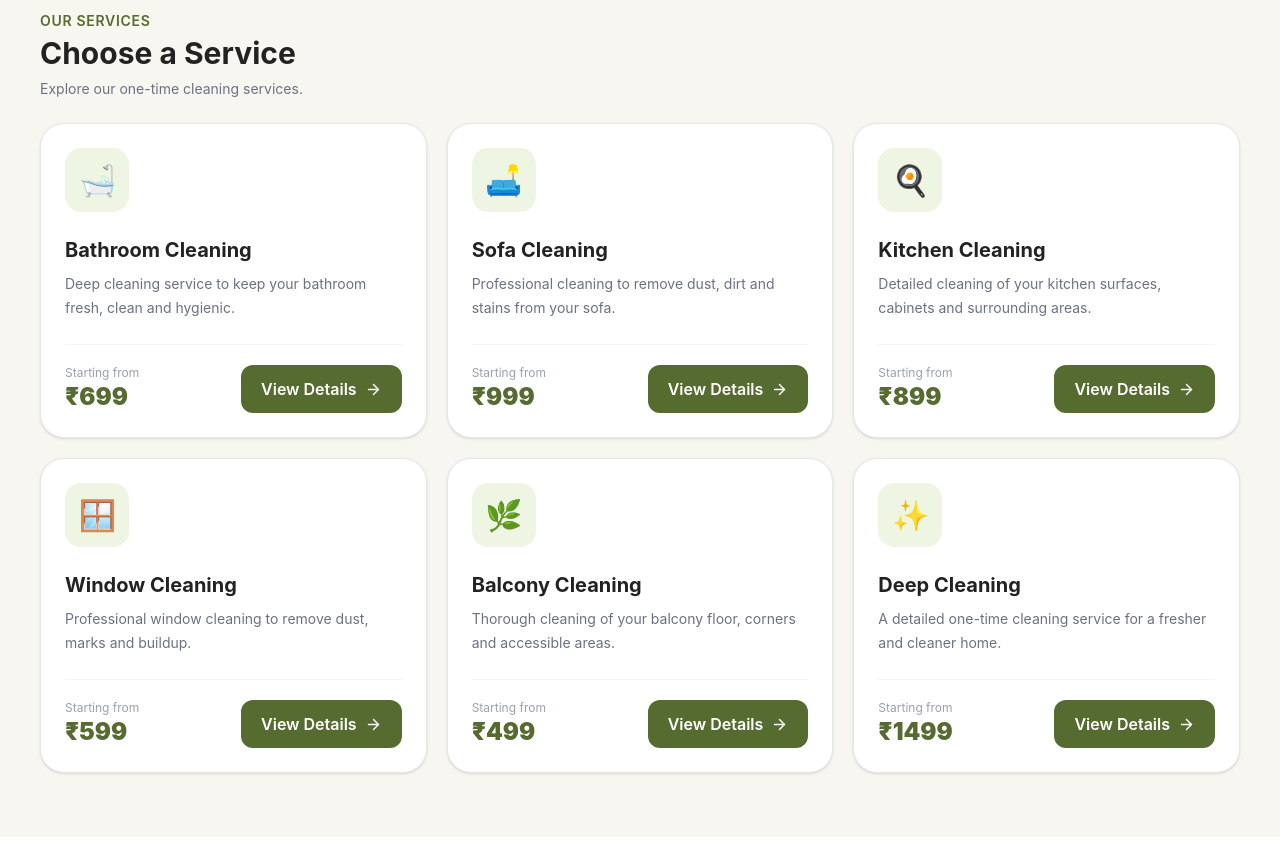
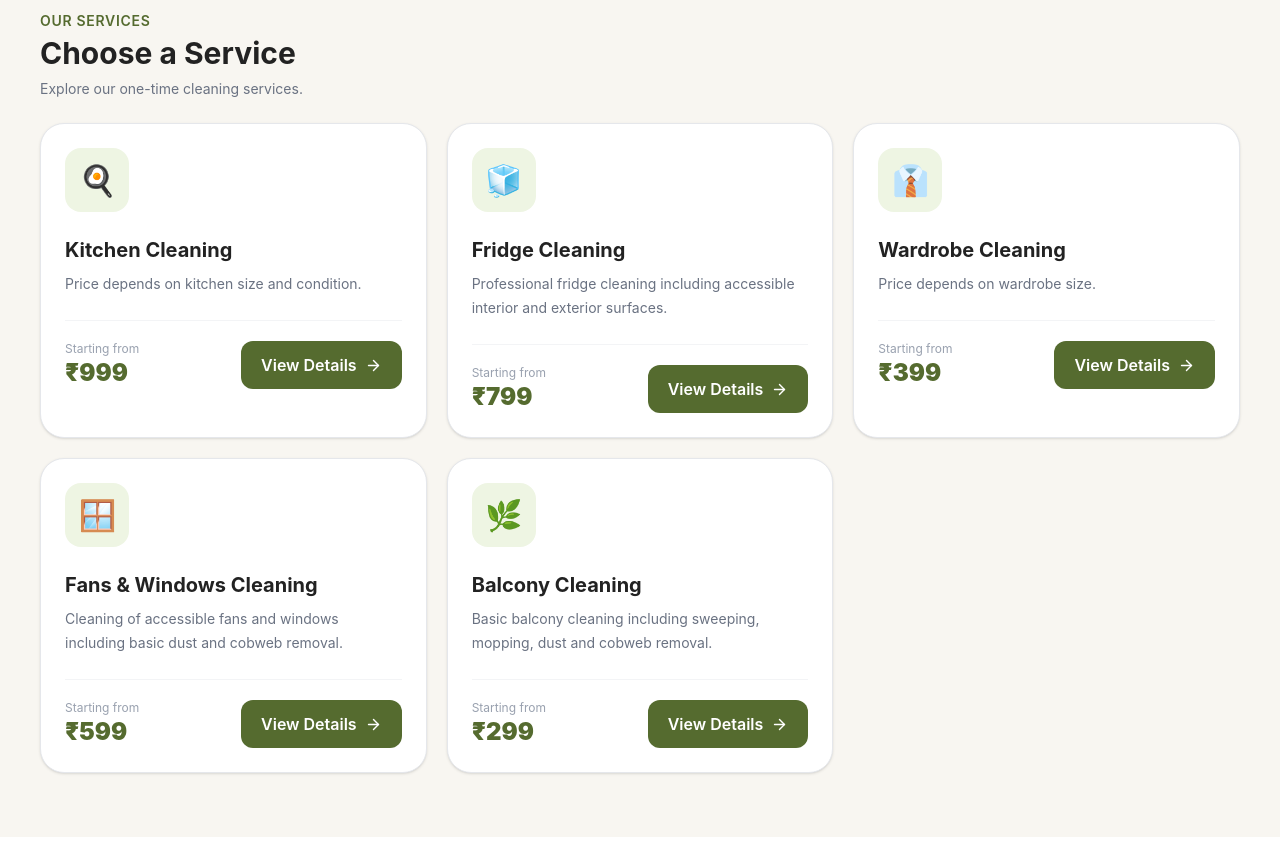
Before and after one commit to ullascodes-67/Dust-In-Time, a React (Vite) app: page /services in a window 1280 px wide. Shown: the part 440-1289 px from the top of the page. Built offline with nearby package versions, Linux system fonts and the light colour scheme.

Commit message:
changed layout of home and services

```diff
--- a/src/App.jsx
+++ b/src/App.jsx
@@ -11,6 +11,7 @@ import BuildPlan from "./pages/BuildPlan";
 import Subscription from "./pages/Subscription";
 import IndividualServices from "./pages/IndividualServices";
 import IndividualServiceDetails from "./pages/IndividualServiceDetails";
+import ScrollToTop from "./comp/ScrollToTop";
 
 function SplashScreen() {
   const [fade, setFade] = useState(false);
@@ -56,6 +57,7 @@ export default function App() {
   return (
     <>
       <NavBar />
+      <ScrollToTop />
 
       <Routes>
         <Route path="/" element={<Home />} />
--- a/src/comp/LandingHero.jsx
+++ b/src/comp/LandingHero.jsx
@@ -5,6 +5,7 @@ import {
   ShieldCheck,
   Clock3,
   Leaf,
+  HeartPulse,
 } from "lucide-react";
 import { useNavigate } from "react-router-dom";
 
@@ -45,9 +46,10 @@ export default function LandingHero() {
             {/* Description */}
 
             <p className="mt-8 max-w-xl text-lg leading-8 text-gray-600">
-              Experience premium home cleaning with trained professionals,
-              flexible monthly plans and trusted service that keeps your home
-              fresh, spotless and stress-free.
+              Experience premium home cleaning with trained
+              professionals,flexible cleaning plans and on-demand servicesand
+              quality service designed to keep your home fresh, spotless and
+              stress-free.
             </p>
 
             {/* Buttons */}
@@ -72,12 +74,12 @@ export default function LandingHero() {
 
             {/* Trust Strip */}
 
-            <div className="mt-12 flex flex-wrap gap-6">
+            <div className="mt-9 flex flex-wrap gap-4 pb-2">
               <div className="flex items-center gap-2">
                 <ShieldCheck size={18} className="text-[#556B2F]" />
 
                 <span className="font-medium text-gray-700">
-                  Verified Staff
+                  Police Verified Staff
                 </span>
               </div>
 
@@ -93,6 +95,14 @@ export default function LandingHero() {
                 <Leaf size={18} className="text-[#556B2F]" />
 
                 <span className="font-medium text-gray-700">Eco-Friendly</span>
+              </div>
+
+              <div className="flex items-center gap-2">
+                <HeartPulse size={18} className="text-[#556B2F]" />
+
+                <span className="font-medium text-gray-700">
+                  Health-Screened Workers
+                </span>
               </div>
             </div>
           </div>
--- a/src/comp/NavBar.jsx
+++ b/src/comp/NavBar.jsx
@@ -163,7 +163,7 @@ export default function Navbar() {
               }`}
             >
               <Package size={22} />
-              <span className="text-[10px] mt-1">Packages</span>
+              <span className="text-[10px] mt-1">Services</span>
             </Link>
 
             <Link
--- /dev/null
+++ b/src/comp/ScrollToTop.jsx
@@ -0,0 +1,16 @@
+import { useEffect } from "react";
+import { useLocation } from "react-router-dom";
+
+export default function ScrollToTop() {
+  const { pathname } = useLocation();
+
+  useEffect(() => {
+    window.scrollTo({
+      top: 0,
+      left: 0,
+      behavior: "instant",
+    });
+  }, [pathname]);
+
+  return null;
+}
--- a/src/comp/SubscriptionSection.jsx
+++ b/src/comp/SubscriptionSection.jsx
@@ -5,7 +5,7 @@ const SubscriptionSection = () => {
   const navigate = useNavigate();
   return (
     <div>
-      <section className="bg-[#F8F6F1] pt-24 md:pt-28 pb-10 px-4">
+      <section className="bg-[#F8F6F1] pt-24 md:pt-28 pb-20 px-4">
         <div className="max-w-7xl mx-auto">
           {/* Heading */}
 
--- a/src/comp/package/Hero.jsx
+++ b/src/comp/package/Hero.jsx
@@ -8,7 +8,7 @@ export default function Hero({ isGold }) {
 
       <div className="flex items-center justify-between">
         <Link
-          to="/"
+          to="/packages"
           className="inline-flex items-center gap-2 text-white text-sm font-medium bg-white/10 backdrop-blur-md px-3 py-2 rounded-xl"
         >
           <ArrowLeft size={18} />
--- a/src/comp/package/IndividualServiceCard.jsx
+++ b/src/comp/package/IndividualServiceCard.jsx
@@ -5,7 +5,7 @@ export default function IndividualServiceCard() {
   const navigate = useNavigate();
 
   return (
-    <div className="w-[calc(100%-2rem)] sm:w-full max-w-5xl mx-auto bg-white rounded-3xl border border-gray-200 shadow-lg p-5 sm:p-6 hover:-translate-y-1 hover:shadow-xl transition-all duration-300 mb-10">
+    <div className="w-[calc(100%-2rem)] sm:w-full max-w-5xl mx-auto bg-white rounded-3xl border border-gray-200 shadow-lg p-5 sm:p-6 hover:-translate-y-1 hover:shadow-xl transition-all duration-300 mb-10 ">
 
       {/* Header */}
 
--- a/src/pages/Home.jsx
+++ b/src/pages/Home.jsx
@@ -1,12 +1,13 @@
 import NavBar from "../comp/NavBar";
 import LandingHero from "../comp/LandingHero";
+import SubscriptionSection from "../comp/SubscriptionSection";
 
 export default function Home() {
   return (
     <>
       <NavBar />
 
-      <LandingHero />
+      <SubscriptionSection />
     </>
   );
 }
--- a/src/pages/IndividualServiceDetails.jsx
+++ b/src/pages/IndividualServiceDetails.jsx
@@ -14,116 +14,139 @@ export default function IndividualServiceDetails() {
   const services = [
     {
       id: 1,
-      title: "Bathroom Cleaning",
-      price: 699,
-      icon: "🛁",
+      title: "Kitchen Cleaning",
+      price: "999–1,499",
+      icon: "🍳",
       description:
-        "Deep cleaning service to keep your bathroom fresh, clean and hygienic.",
-
-      duration: "1 - 2 hours",
+        "Price depends on kitchen size and condition.",
 
       includes: [
-        "Bathroom floor cleaning",
-        "Tile cleaning",
-        "Sink cleaning",
-        "Toilet cleaning",
-        "Mirror cleaning",
-        "General surface cleaning",
+        "Countertop and kitchen platform cleaning",
+        "Sink and tap cleaning",
+        "Cabinet/external shutter wiping",
+        "Backsplash/tiles wiping",
+        "Hob/stove surface cleaning",
+        "Accessible appliance exterior cleaning",
+        "Floor sweeping and mopping",
+        "Dust and grease removal from accessible surfaces",
+      ],
+
+      notIncludes: [
+        "Inside cabinets/drawers",
+        "Inside chimney/exhaust fan",
+        "Heavy grease or carbon removal",
+        "Oven/microwave deep cleaning",
+        "Pest-control treatment",
+        "Removal of very heavy stains/rust",
+        "Moving heavy appliances",
       ],
     },
 
     {
       id: 2,
-      title: "Sofa Cleaning",
-      price: 999,
-      icon: "🛋️",
+      title: "Fridge Cleaning",
+      price: 799,
+      icon: "🧊",
       description:
-        "Professional cleaning to remove dust, dirt and stains from your sofa.",
-
-      duration: "1 - 2 hours",
+        "Professional fridge cleaning including accessible interior and exterior surfaces.",
 
       includes: [
-        "Surface dust removal",
-        "Sofa vacuuming",
-        "Fabric cleaning",
-        "Stain treatment",
-        "Cushion cleaning",
+        "Emptying and wiping accessible shelves (customer should remove food/items)",
+        "Shelf and tray cleaning",
+        "Interior wall cleaning",
+        "Door and gasket cleaning",
+        "Exterior cleaning",
+        "Basic stain and spill removal",
+      ],
+
+      notIncludes: [
+        "Repair or dismantling of refrigerator",
+        "Deep cleaning of condenser/back coils",
+        "Removal of very stubborn mould/rust",
+        "Disposal of expired food",
+        "Electrical/mechanical work",
       ],
     },
 
     {
       id: 3,
-      title: "Kitchen Cleaning",
-      price: 899,
-      icon: "🍳",
+      title: "Wardrobe Cleaning",
+      price: "399–699",
+      icon: "👔",
       description:
-        "Detailed cleaning of your kitchen surfaces, cabinets and surrounding areas.",
-
-      duration: "1 - 2 hours",
+        "Price depends on wardrobe size.",
 
       includes: [
-        "Countertop cleaning",
-        "Sink cleaning",
-        "Cabinet exterior cleaning",
-        "Stove cleaning",
-        "Floor cleaning",
+        "Empty-surface dusting",
+        "Interior shelf wiping",
+        "Exterior panel cleaning",
+        "Doors and handles cleaning",
+        "Basic organisation assistance",
+        "Floor/base area cleaning around wardrobe",
+      ],
+
+      notIncludes: [
+        "Washing clothes",
+        "Full decluttering",
+        "Disposal of unwanted items",
+        "Heavy mould treatment",
+        "Moving/dismantling wardrobe",
+        "Repair work",
       ],
     },
 
     {
       id: 4,
-      title: "Window Cleaning",
+      title: "Fans & Windows Cleaning",
       price: 599,
       icon: "🪟",
       description:
-        "Professional window cleaning to remove dust, marks and buildup.",
-
-      duration: "1 - 2 hours",
+        "Cleaning of accessible fans and windows including basic dust and cobweb removal.",
 
       includes: [
-        "Glass cleaning",
+        "Dusting of accessible fan blades",
+        "Fan body cleaning",
+        "Window glass cleaning",
         "Window frame cleaning",
-        "Dust removal",
-        "Accessible exterior cleaning",
+        "Window sill cleaning",
+        "Basic cobweb removal",
+      ],
+
+      notIncludes: [
+        "High-risk/exterior window cleaning",
+        "Cleaning windows requiring special equipment",
+        "Ladder/scaffolding work beyond safe working height",
+        "Removal of paint/cement/plaster",
+        "Heavy stain/rust removal",
+        "Fan electrical repair or dismantling",
       ],
     },
 
     {
       id: 5,
       title: "Balcony Cleaning",
-      price: 499,
+      price: 299,
       icon: "🌿",
       description:
-        "Thorough cleaning of your balcony floor, corners and accessible areas.",
-
-      duration: "1 hour",
+        "Basic balcony cleaning including sweeping, mopping, dust and cobweb removal.",
 
       includes: [
-        "Floor sweeping",
+        "Sweeping",
         "Mopping",
-        "Corner cleaning",
         "Dust removal",
+        "Cobweb removal",
+        "Railing wiping",
+        "Basic floor stain cleaning",
         "Accessible surface cleaning",
       ],
-    },
 
-    {
-      id: 6,
-      title: "Deep Cleaning",
-      price: 1499,
-      icon: "✨",
-      description:
-        "A detailed one-time cleaning service for a fresher and cleaner home.",
-
-      duration: "2 - 4 hours",
-
-      includes: [
-        "Dusting",
-        "Sweeping",
-        "Mopping",
-        "Surface cleaning",
-        "Kitchen cleaning",
-        "Bathroom cleaning",
+      notIncludes: [
+        "Heavy cement/paint removal",
+        "Severe algae/moss treatment",
+        "Pest control",
+        "Drain blockage removal",
+        "Moving heavy furniture/items",
+        "Exterior/high-risk areas",
       ],
     },
   ];
@@ -283,6 +306,43 @@ export default function IndividualServiceDetails() {
               </div>
 
             </section>
+            {/* not includes */}
+            <section className="bg-white rounded-3xl border border-gray-200 p-6 sm:p-8 shadow-sm mb-5">
+
+              <p className="text-xs font-bold tracking-wider text-[#556B2F]">
+                WHAT'S NOT INCLUDED
+              </p>
+
+              <h2 className="mt-2 text-2xl font-bold">
+                Service Not Include
+              </h2>
+
+              <div className="mt-6 grid sm:grid-cols-2 gap-4">
+
+                {service.notIncludes.map((item) => (
+
+                  <div
+                    key={item}
+                    className="flex items-center gap-3"
+                  >
+
+                    <div className="w-7 h-7 rounded-full bg-[#EEF5E3] text-[#556B2F] flex items-center justify-center shrink-0">
+
+                      <Check size={15} strokeWidth={3} />
+
+                    </div>
+
+                    <p className="text-gray-700 text-sm">
+                      {item}
+                    </p>
+
+                  </div>
+
+                ))}
+
+              </div>
+
+            </section>
 
           </div>
 
--- a/src/pages/IndividualServices.jsx
+++ b/src/pages/IndividualServices.jsx
@@ -12,59 +12,49 @@ export default function IndividualServices() {
   const services = [
     {
       id: 1,
-      title: "Bathroom Cleaning",
-      price: 699,
-      icon: "🛁",
+      title: "Kitchen Cleaning",
+      price: "999",
+      icon: "🍳",
       description:
-        "Deep cleaning service to keep your bathroom fresh, clean and hygienic.",
+        "Price depends on kitchen size and condition.",
     },
 
     {
       id: 2,
-      title: "Sofa Cleaning",
-      price: 999,
-      icon: "🛋️",
+      title: "Fridge Cleaning",
+      price: 799,
+      icon: "🧊",
       description:
-        "Professional cleaning to remove dust, dirt and stains from your sofa.",
+        "Professional fridge cleaning including accessible interior and exterior surfaces.",
     },
 
     {
       id: 3,
-      title: "Kitchen Cleaning",
-      price: 899,
-      icon: "🍳",
+      title: "Wardrobe Cleaning",
+      price: "399",
+      icon: "👔",
       description:
-        "Detailed cleaning of your kitchen surfaces, cabinets and surrounding areas.",
+        "Price depends on wardrobe size.",
     },
 
     {
       id: 4,
-      title: "Window Cleaning",
+      title: "Fans & Windows Cleaning",
       price: 599,
       icon: "🪟",
       description:
-        "Professional window cleaning to remove dust, marks and buildup.",
+        "Cleaning of accessible fans and windows including basic dust and cobweb removal.",
     },
 
     {
       id: 5,
       title: "Balcony Cleaning",
-      price: 499,
+      price: 299,
       icon: "🌿",
       description:
-        "Thorough cleaning of your balcony floor, corners and accessible areas.",
-    },
-
-    {
-      id: 6,
-      title: "Deep Cleaning",
-      price: 1499,
-      icon: "✨",
-      description:
-        "A detailed one-time cleaning service for a fresher and cleaner home.",
+        "Basic balcony cleaning including sweeping, mopping, dust and cobweb removal.",
     },
   ];
-
   return (
     <div className="min-h-screen bg-[#F8F6F1] pb-16 mb-3">
 
--- a/src/pages/Packages.jsx
+++ b/src/pages/Packages.jsx
@@ -5,8 +5,8 @@ import IndividualServiceCard from "../comp/package/IndividualServiceCard";
 
 const Packages = () => {
   return (
-    <div  className="bg-[#F8F6F1]">
-      <SubscriptionSection />
+    <div  className="bg-[#F8F6F1] pt-26">
+
       <IndividualServiceCard />
       <BuildYourPlan />
     </div>
```
